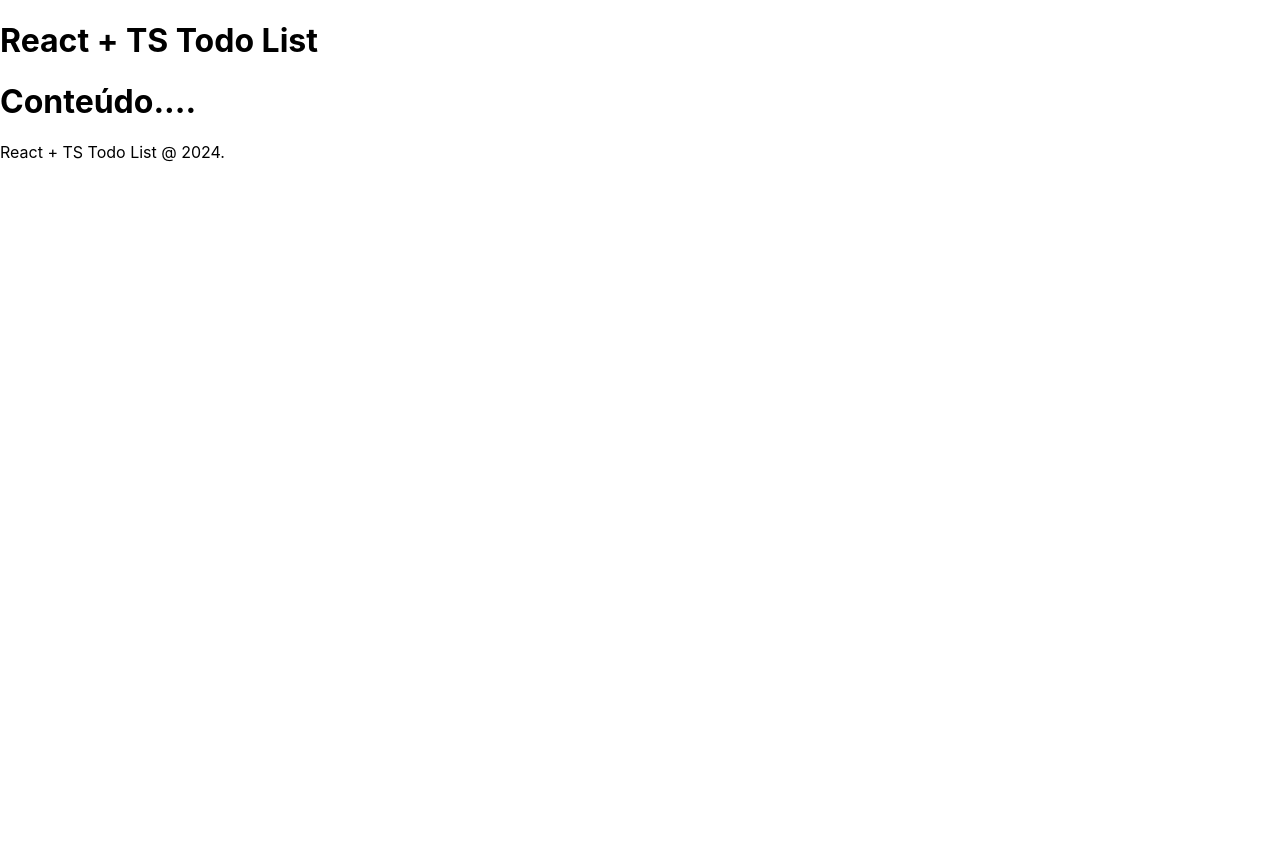
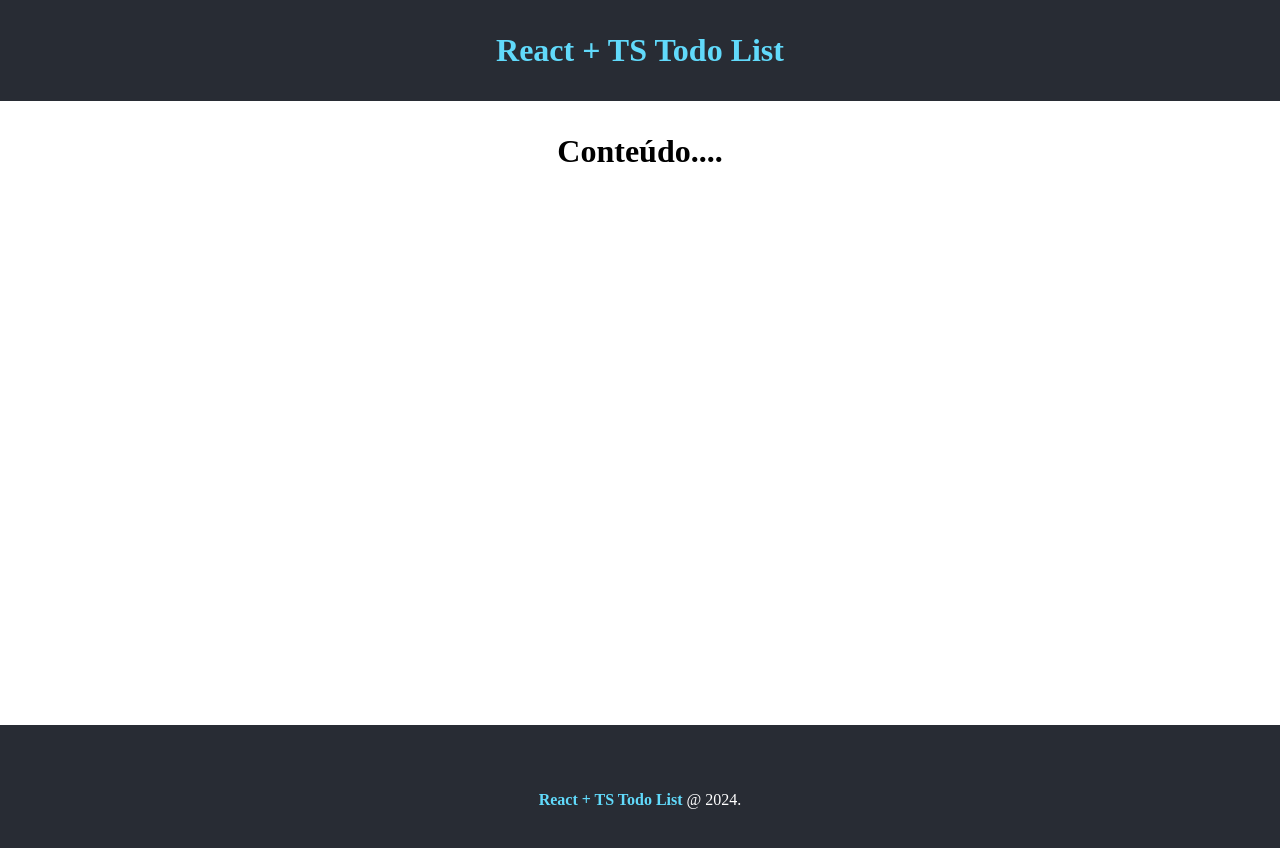
Before and after one commit to devwharry/todo_list_react_ts, a React (Create React App) app: page / in a window 1280 px wide. Shown: the top 848 px of the page. Before the commit the page ends 800 px from the top, so only its background shows below. Built offline with nearby package versions, Linux system fonts and the light colour scheme; the HTML template or start-up script is replaced by a standard one.

Commit message:
Estilos iniciais

```diff
--- /dev/null
+++ b/src/App.module.css
@@ -0,0 +1,9 @@
+.main {
+    min-height: 70vh;
+    text-align: center;
+    padding: 2em;
+}
+
+.main h2 {
+    margin-bottom: 0.8em;
+}
--- a/src/App.tsx
+++ b/src/App.tsx
@@ -4,11 +4,16 @@
 import Header from './components/Header';
 import Footer from './components/Footer';
 
+// css
+import styles from './App.module.css';
+
 function App() {
   return (
     <div>
       <Header />
-      <h1>Conteúdo....</h1>
+      <main className={styles.main}>
+        <h1>Conteúdo....</h1>
+      </main>
       <Footer />
     </div>
   );
--- /dev/null
+++ b/src/Global.d.ts
@@ -0,0 +1 @@
+declare module "*.module.css";
--- /dev/null
+++ b/src/components/Footer.module.css
@@ -0,0 +1,13 @@
+.footer {
+    height: 150px;
+    display: flex;
+    align-items: center;
+    justify-content: center;
+    background-color: #282c34;
+    color: #fff;
+}
+
+.footer span {
+    font-weight: bold;
+    color: #61dafb;
+}
--- a/src/components/Footer.tsx
+++ b/src/components/Footer.tsx
@@ -1,8 +1,10 @@
 import React from 'react';
+
+import styles from "./Footer.module.css";
 
 const Footer = () => {
   return (
-    <footer>
+    <footer className={styles.footer}>
       <p>
         <span>React + TS Todo List</span> @ 2024.
       </p>
--- /dev/null
+++ b/src/components/Header.module.css
@@ -0,0 +1,6 @@
+.header {
+   background-color: #282c34;
+   color: #61dafb;
+   text-align: center;
+   padding: 2em;
+}
--- a/src/components/Header.tsx
+++ b/src/components/Header.tsx
@@ -1,8 +1,10 @@
 import React from 'react';
+
+import styles from "./Header.module.css";
 
 const Header = () => {
   return (
-    <header>
+    <header className={styles.header}>
       <h1>React + TS Todo List</h1>
     </header>
   );
--- a/src/index.css
+++ b/src/index.css
@@ -1,13 +1,9 @@
-body {
+* {
+  padding: 0;
   margin: 0;
-  font-family: -apple-system, BlinkMacSystemFont, 'Segoe UI', 'Roboto', 'Oxygen',
-    'Ubuntu', 'Cantarell', 'Fira Sans', 'Droid Sans', 'Helvetica Neue',
-    sans-serif;
-  -webkit-font-smoothing: antialiased;
-  -moz-osx-font-smoothing: grayscale;
+  font-size: Helvetica;
 }
 
-code {
-  font-family: source-code-pro, Menlo, Monaco, Consolas, 'Courier New',
-    monospace;
+.hide {
+  display: none !important;
 }
```
